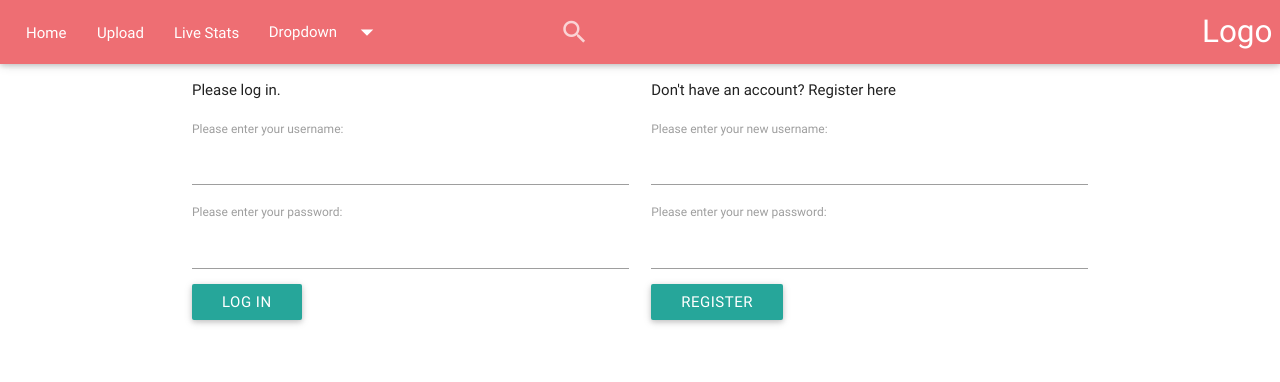
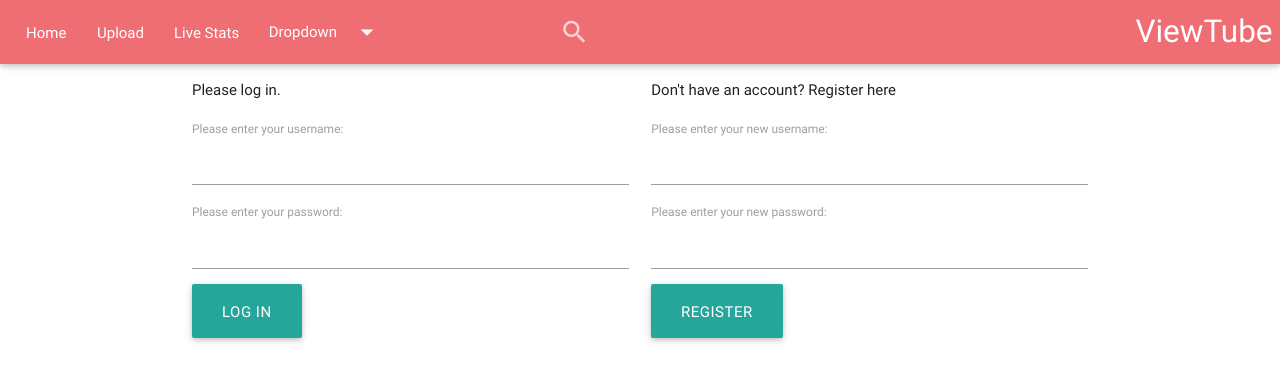
Before and after one commit to JCharante/viewtube, a Flask app: page /login in a window 1280 px wide. Shown: the top 382 px of the page. Run offline with Flask 2, Linux system fonts and the light colour scheme.

Commit message:
Looks prettier (added waves to buttons) and updated logo~

```diff
--- a/templates/ajax/index.html
+++ b/templates/ajax/index.html
@@ -1,8 +1,8 @@
 {% extends "layout.html" %}
 
 {% block head %}
-	<link href="static/css/examples.css" rel="stylesheet" type="text/css">
-	<script src="static/js/jquery.flot.js"></script>
+	<link href="../static/css/examples.css" rel="stylesheet" type="text/css">
+	<script src="../static/js/jquery.flot.js"></script>
 	<script type="text/javascript">
 
 	$(function() {
--- a/templates/layout.html
+++ b/templates/layout.html
@@ -32,7 +32,7 @@
                 <div class="nav-wrapper">
                     <div class="row">
                         <div class="col l1">
-                            <a href="#" class="brand-logo right">Logo</a>
+                            <a href="#" class="brand-logo right">ViewTube</a>
                         </div>
                         <div class="col l5">
                             <ul class="left">
--- a/templates/login.html
+++ b/templates/login.html
@@ -10,7 +10,7 @@
                 <input type="text" name="username" /><br />
                 <label for="password">Please enter your password:</label>
                 <input type="text" name="password" /><br />
-                <button class="btn">Log In</button>
+                <button class="waves-effect waves-light btn-large">Log In</button>
             </form>
         </div>
         <div class="col s12 l6">
@@ -20,7 +20,7 @@
                 <input type="text" name="username" /><br />
                 <label for="password">Please enter your new password:</label>
                 <input type="text" name="password" /><br />
-                <button class="btn">Register</button>
+                <button class="waves-effect waves-light btn-large">Register</button>
             </form>
         </div>
     </div>
```
